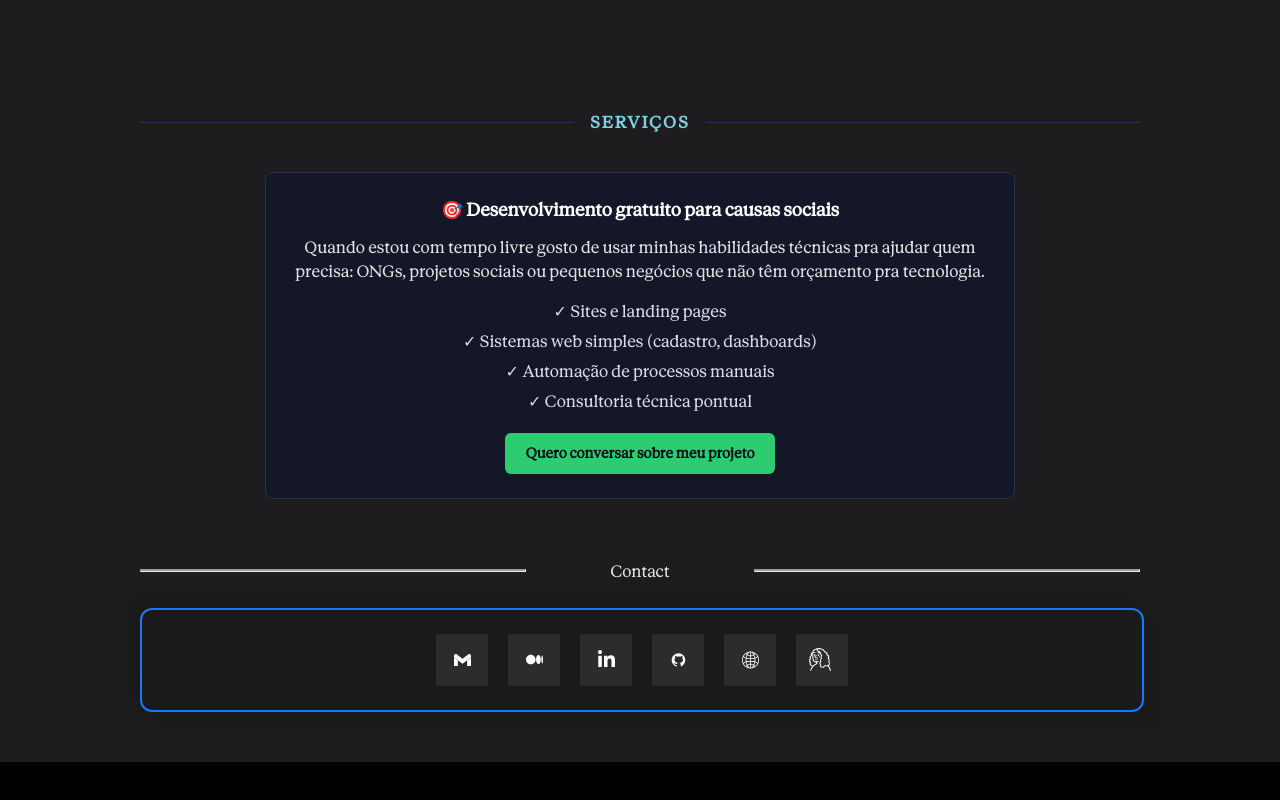
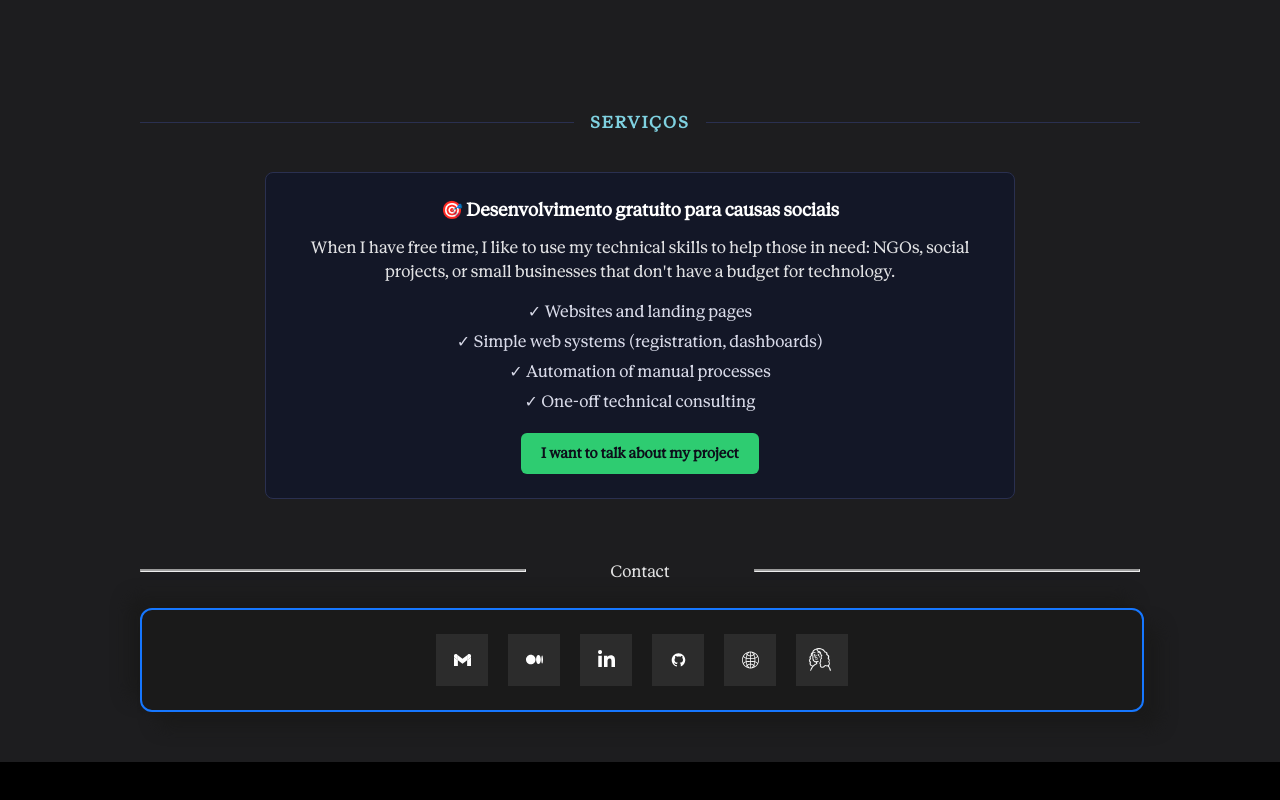
Before and after one commit to vlopess/PersonalSite, a React (Vite) app: page / in a window 1280 px wide. Shown: the part 2806-3606 px from the top of the page. Built offline with nearby package versions, Linux system fonts and the light colour scheme; no server answers.

Commit message:
Add service section to English localization
Added service section with details about technical skills and offerings.

```diff
--- a/src/i18n/locales/en-gb.js
+++ b/src/i18n/locales/en-gb.js
@@ -114,6 +114,14 @@ export default {
             projetos: 'Projects',
             contato: 'Contact'
         },
+        service: {
+            title: 'When I have free time, I like to use my technical skills to help those in need: NGOs, social projects, or small businesses that don\'t have a budget for technology.',
+            item1: '✓ Websites and landing pages',
+            item2: '✓ Simple web systems (registration, dashboards)',
+            item3: '✓ Automation of manual processes',
+            item4: '✓ One-off technical consulting',
+            button: 'I want to talk about my project'
+        },
         button: {
             github: 'View on Github',
             web: 'View on Web'
```
